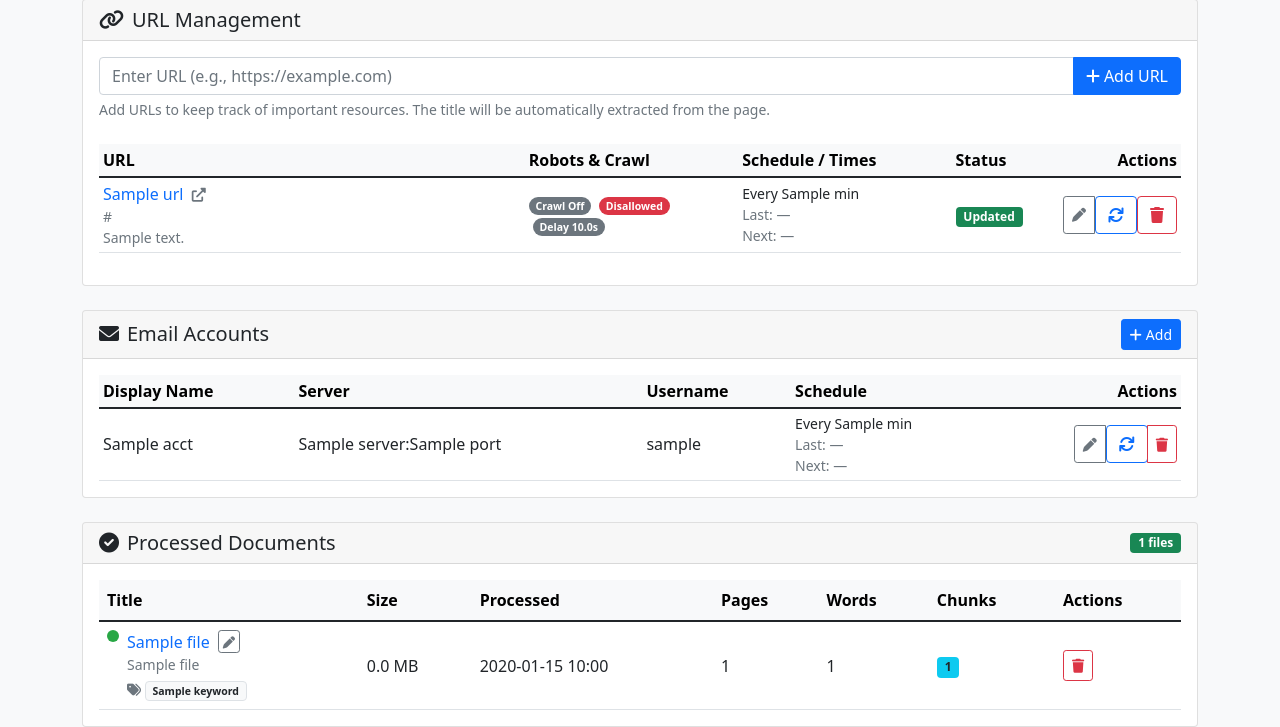
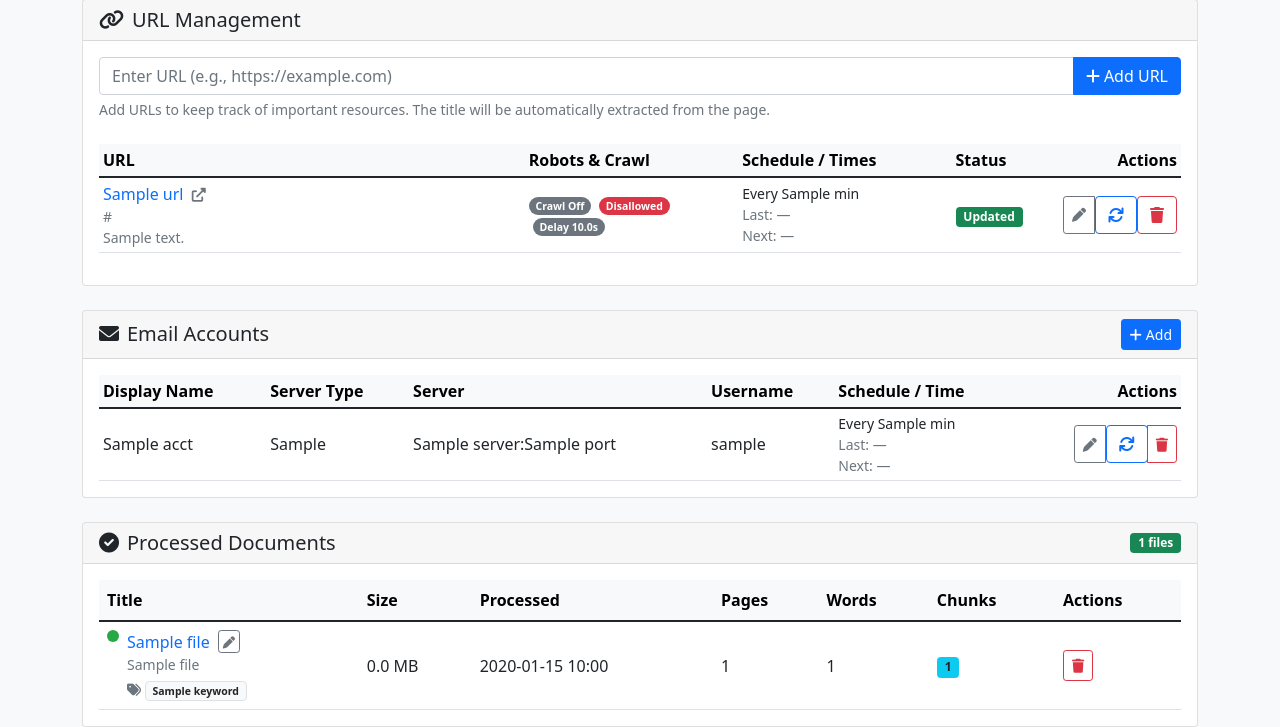
Before and after one commit to ibNez/rag-document-handler, a Flask app: template templates/index.html in a window 1280 px wide. Shown: the part 849-1576 px from the top of the page. Run offline with Flask 3, Linux system fonts and the light colour scheme; the template is opened without the code that fills it: most values are stand-ins (such as "Sample title", 1, 10 or a date in 2020).

Commit message:
feat: display email server type

```diff
--- a/templates/index.html
+++ b/templates/index.html
@@ -484,9 +484,10 @@
                                     <thead class="table-light">
                                         <tr>
                                             <th>Display Name</th>
+                                            <th>Server Type</th>
                                             <th>Server</th>
                                             <th>Username</th>
-                                            <th>Schedule</th>
+                                            <th>Schedule / Time</th>
                                             <th class="text-end">Actions</th>
                                         </tr>
                                     </thead>
@@ -494,6 +495,7 @@
                                     {% for acct in email_accounts %}
                                         <tr>
                                             <td>{{ acct.account_name }}</td>
+                                            <td>{{ {'imap': 'IMAP', 'gmail': 'Gmail', 'exchange': 'Exchange'}.get(acct.server_type, acct.server_type) }}</td>
                                             <td>{{ acct.server }}:{{ acct.port }}</td>
                                             <td>{{ acct.username }}</td>
                                             <td class="small">
```
